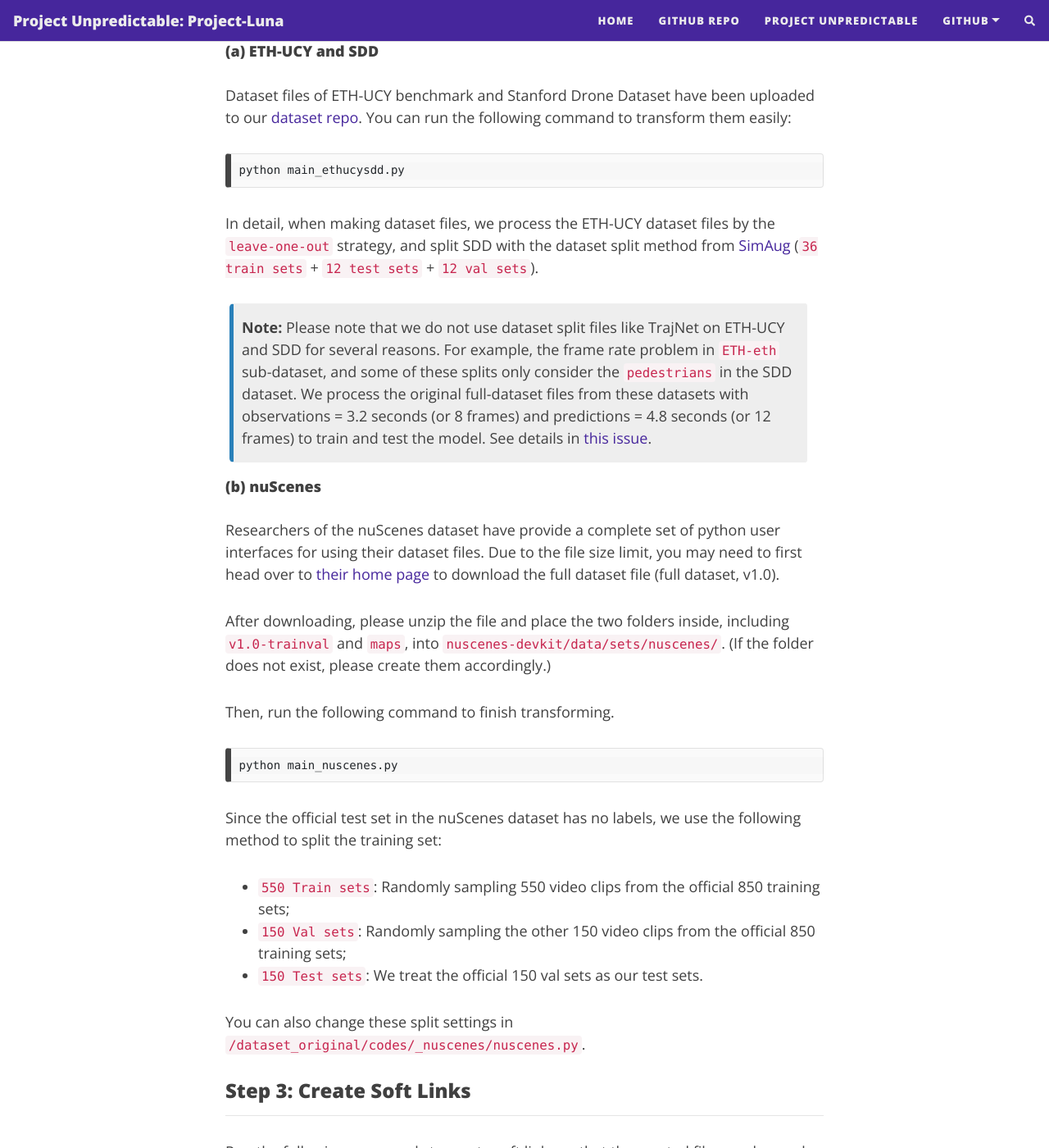
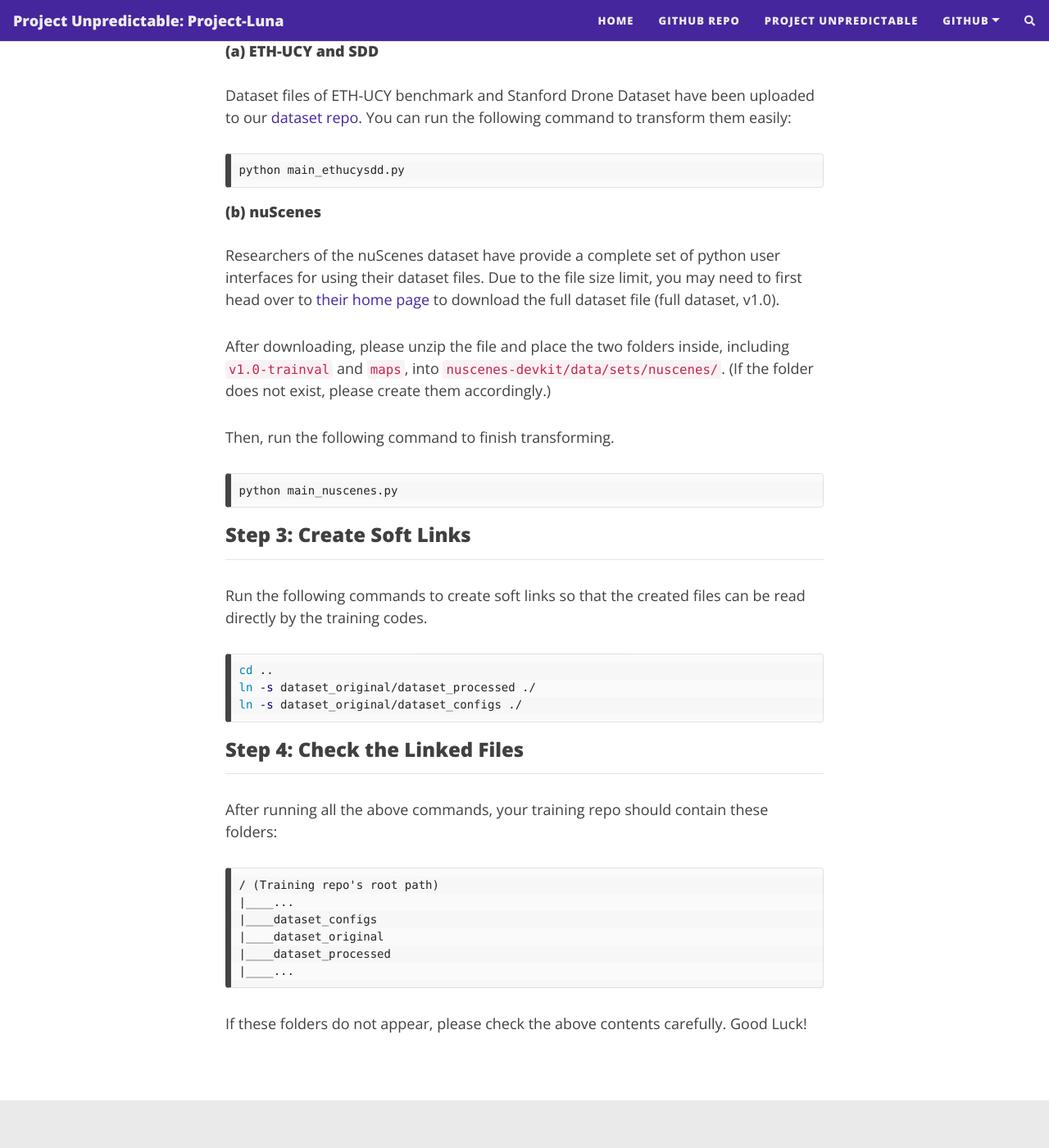
Before and after one commit to cocoon2wong/Project-Luna, a Jekyll site: the page built from howToUse.md, in a window 1280 px wide and 1400 px high, scrolled down 1435 px. Shown: the whole window at 82% size. Built offline with Jekyll 4.4.1, drawn with Linux system fonts in a browser that asks for light colours; nearby versions of some CDN libraries; comment, search, counter and statistics services are not loaded; some of the changed text lies outside the part shown.

Commit message:
add dataset notes

````diff
--- a/howToUse.md
+++ b/howToUse.md
@@ -1,14 +1,13 @@
 ---
 layout: page
-title: Steps to initialize dataset files
-# subtitle: The basic setup steps to obtain dataset files used in this project
+title: Steps to Initialize Dataset Files
 # cover-img: /assets/img/2022-03-03/cat.jpeg
 ---
 <!--
  * @Author: Conghao Wong
  * @Date: 2023-03-21 17:52:21
  * @LastEditors: Conghao Wong
- * @LastEditTime: 2023-04-11 20:33:59
+ * @LastEditTime: 2023-04-11 20:48:42
  * @Description: file content
  * @Github: https://cocoon2wong.github.io
  * Copyright 2023 Conghao Wong, All Rights Reserved.
@@ -64,14 +63,6 @@ You can run the following command to transform them easily:
 python main_ethucysdd.py
 ```
 
-In detail, when making dataset files, we process the ETH-UCY dataset files by the `leave-one-out` strategy, and split SDD with the dataset split method from [SimAug](https://github.com/JunweiLiang/Multiverse) (`36 train sets` + `12 test sets` + `12 val sets`).
-
-{: .box-note}
-**Note:** Please note that we do not use dataset split files like TrajNet on ETH-UCY and SDD for several reasons.
-For example, the frame rate problem in `ETH-eth` sub-dataset, and some of these splits only consider the `pedestrians` in the SDD dataset.
-We process the original full-dataset files from these datasets with observations = 3.2 seconds (or 8 frames) and predictions = 4.8 seconds (or 12 frames) to train and test the model.
-See details in [this issue](https://github.com/cocoon2wong/Vertical/issues/1).
-
 #### (b) nuScenes
 
 Researchers of the nuScenes dataset have provide a complete set of python user interfaces for using their dataset files.
@@ -85,14 +76,6 @@ Then, run the following command to finish transforming.
 ```bash
 python main_nuscenes.py
 ```
-
-Since the official test set in the nuScenes dataset has no labels, we use the following method to split the training set:
-
-- `550 Train sets`: Randomly sampling 550 video clips from the official 850 training sets;
-- `150 Val sets`: Randomly sampling the other 150 video clips from the official 850 training sets;
-- `150 Test sets`: We treat the official 150 val sets as our test sets.
-
-You can also change these split settings in `/dataset_original/codes/_nuscenes/nuscenes.py`.
 
 ### Step 3: Create Soft Links
 
````
Also changed, not shown: index.md (+3 -3 lines), notes.md (added, +38 -0 lines).
